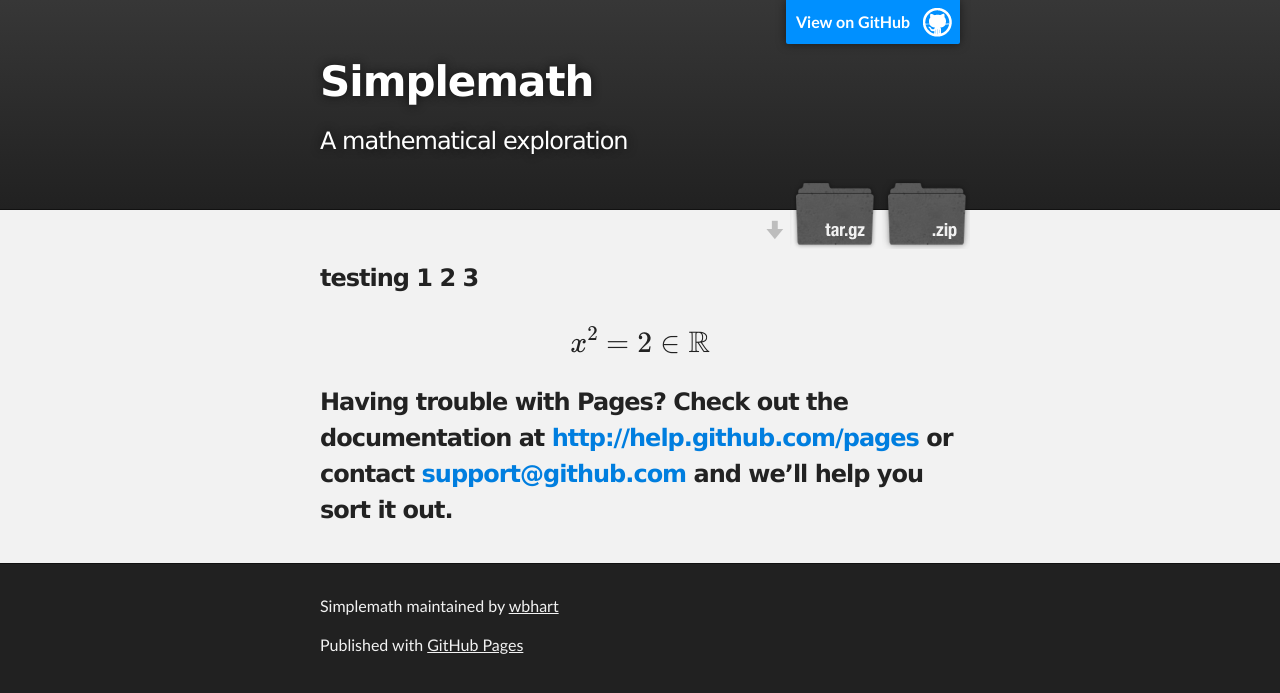
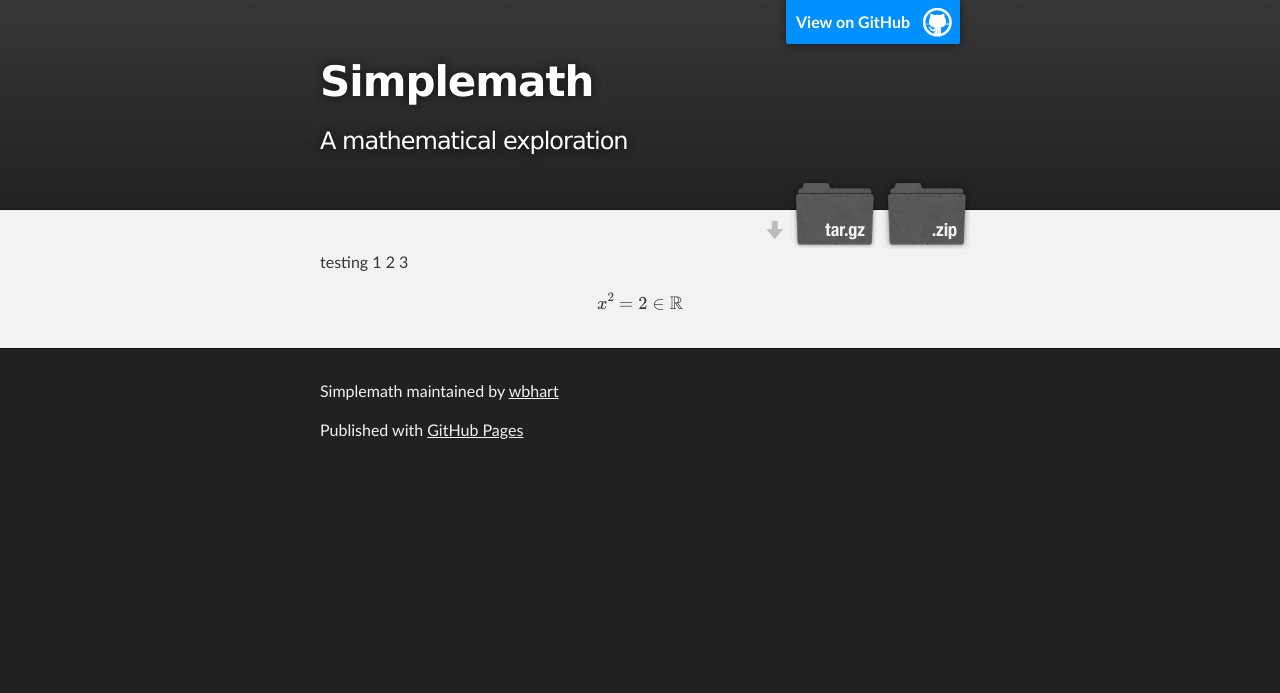
Before and after one commit to wbhart/SimpleMath, a Jekyll site: the page built from test.html, in a window 1280 px wide. Shown: the top 693 px of the page. Built offline with Jekyll 4.4.1, drawn with Linux system fonts in a browser that asks for light colours; formulas are drawn with MathJax 3.

Commit message:
Update default.html

```diff
--- a/_layouts/default.html
+++ b/_layouts/default.html
@@ -35,12 +35,10 @@
     <!-- MAIN CONTENT -->
     <div id="main_content_wrap" class="outer">
       <section id="main_content" class="inner">
-        <h3>
 
   {{ content }}
 
 
-<p>Having trouble with Pages? Check out the documentation at <a href="http://help.github.com/pages">http://help.github.com/pages</a> or contact <a href="mailto:support@github.com">support@github.com</a> and we’ll help you sort it out.</p>
       </section>
     </div>
 
```
